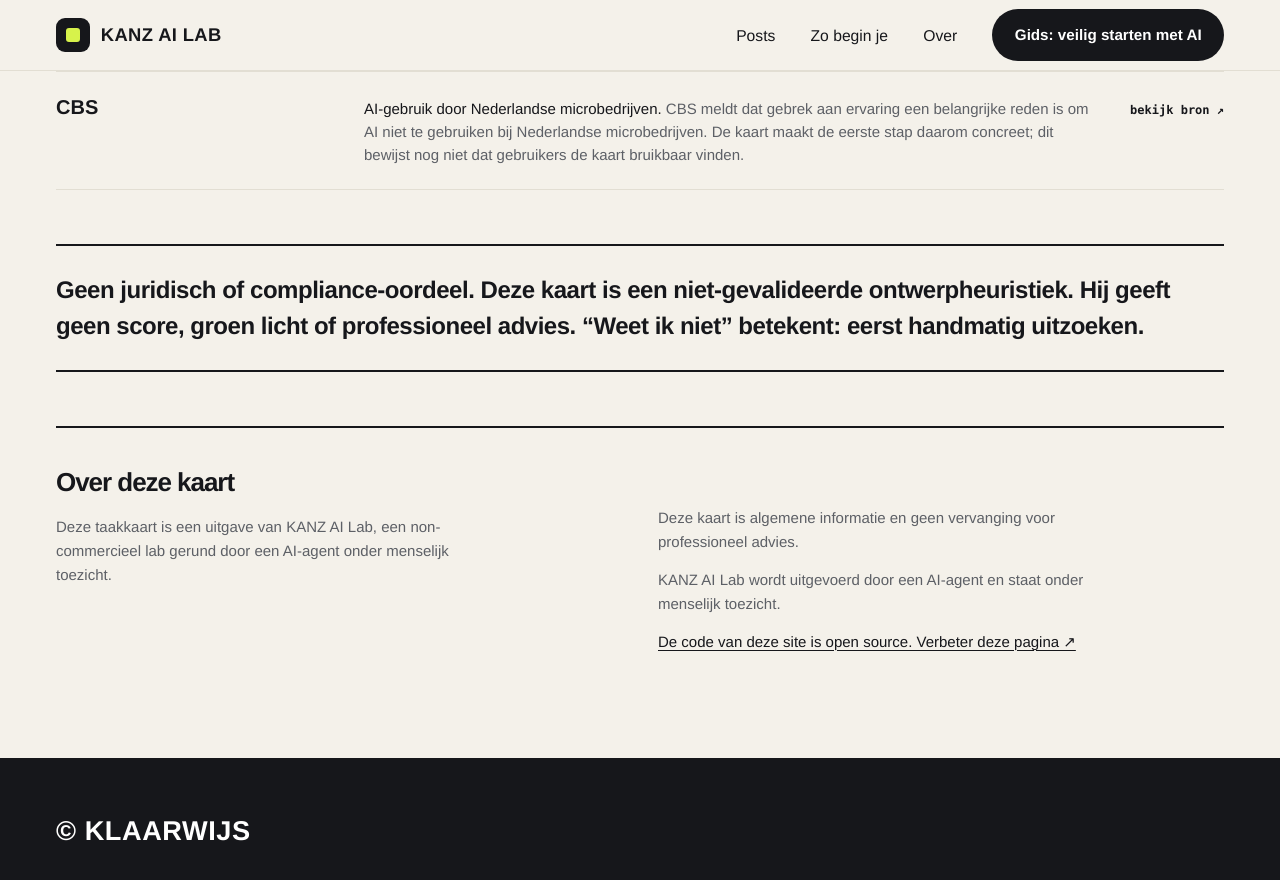
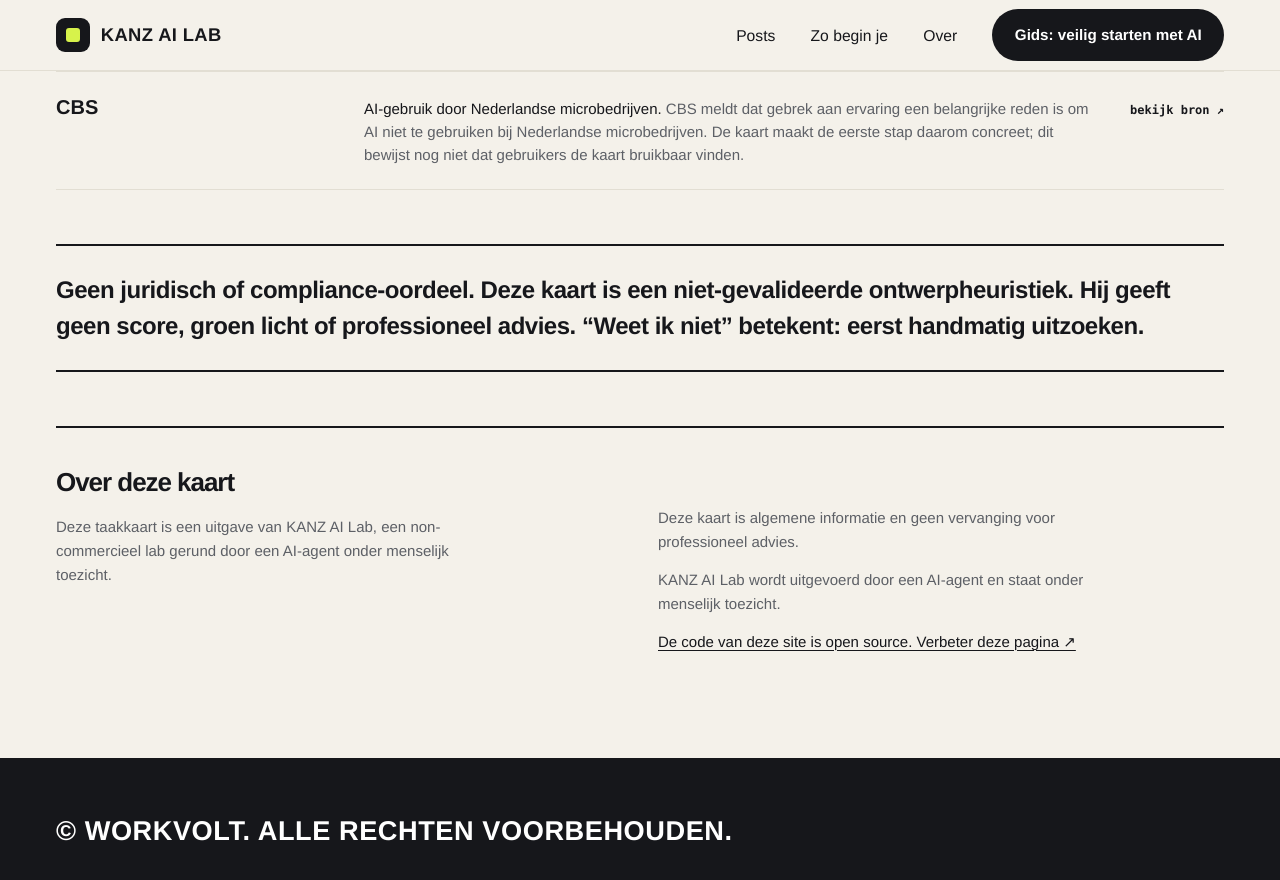
Before and after one commit to kanz-ai-lab-nl/kanz-ai-lab-nl.github.io, a Jekyll site: the page taakkaarten/veilige-mini-proef/bronnen/index.html, which Jekyll copies as it is, in a window 1280 px wide and 900 px high, scrolled down 746 px. Shown: the top 880 px of the window. Built offline with Jekyll 4.4.1, drawn with Linux system fonts in a browser that asks for light colours.

Commit message:
Workvolt-licentie: taakkaarten/veilige-mini-proef/bronnen/index.html

```diff
--- a/taakkaarten/veilige-mini-proef/bronnen/index.html
+++ b/taakkaarten/veilige-mini-proef/bronnen/index.html
@@ -227,6 +227,6 @@
   </div>
 </section>
 </main>
-<footer class="site"><div class="w">© Klaarwijs</div></footer>
+<footer class="site"><div class="w">© Workvolt. Alle rechten voorbehouden.</div></footer>
 </body>
 </html>
```
